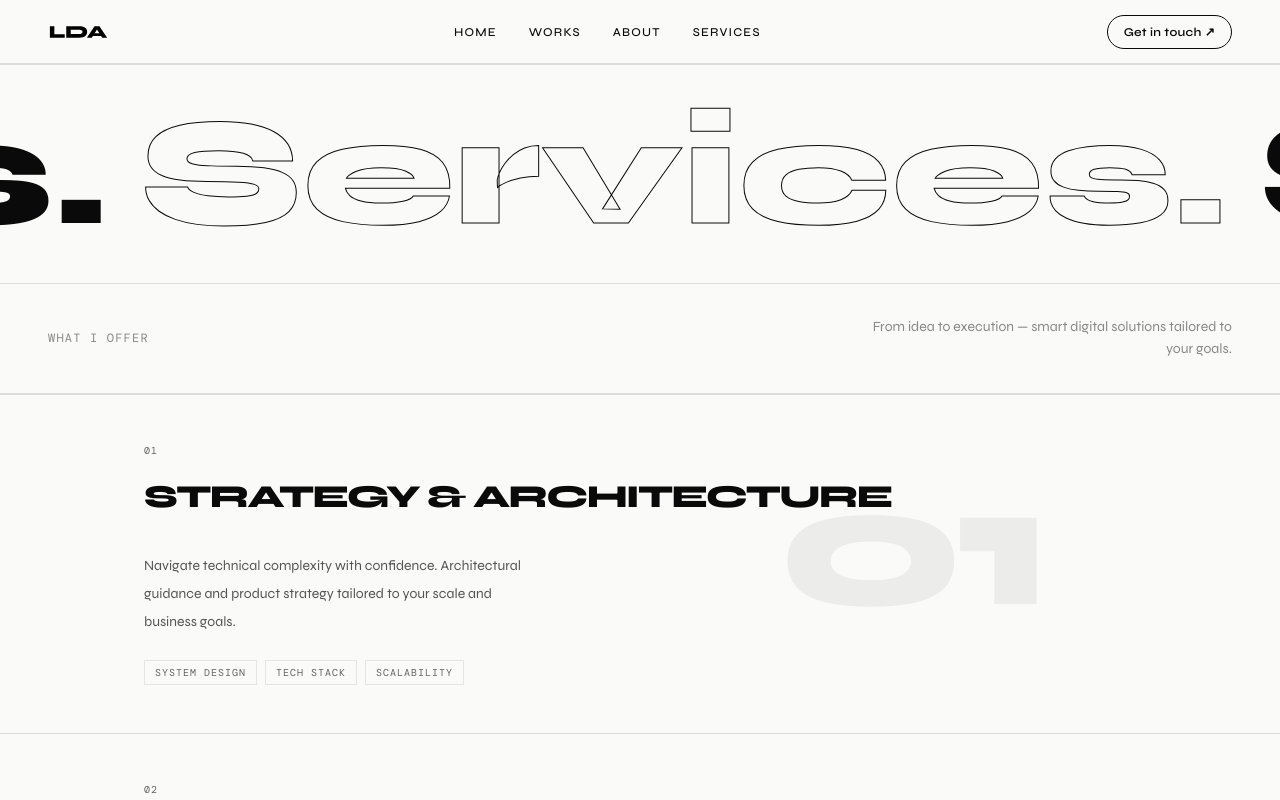
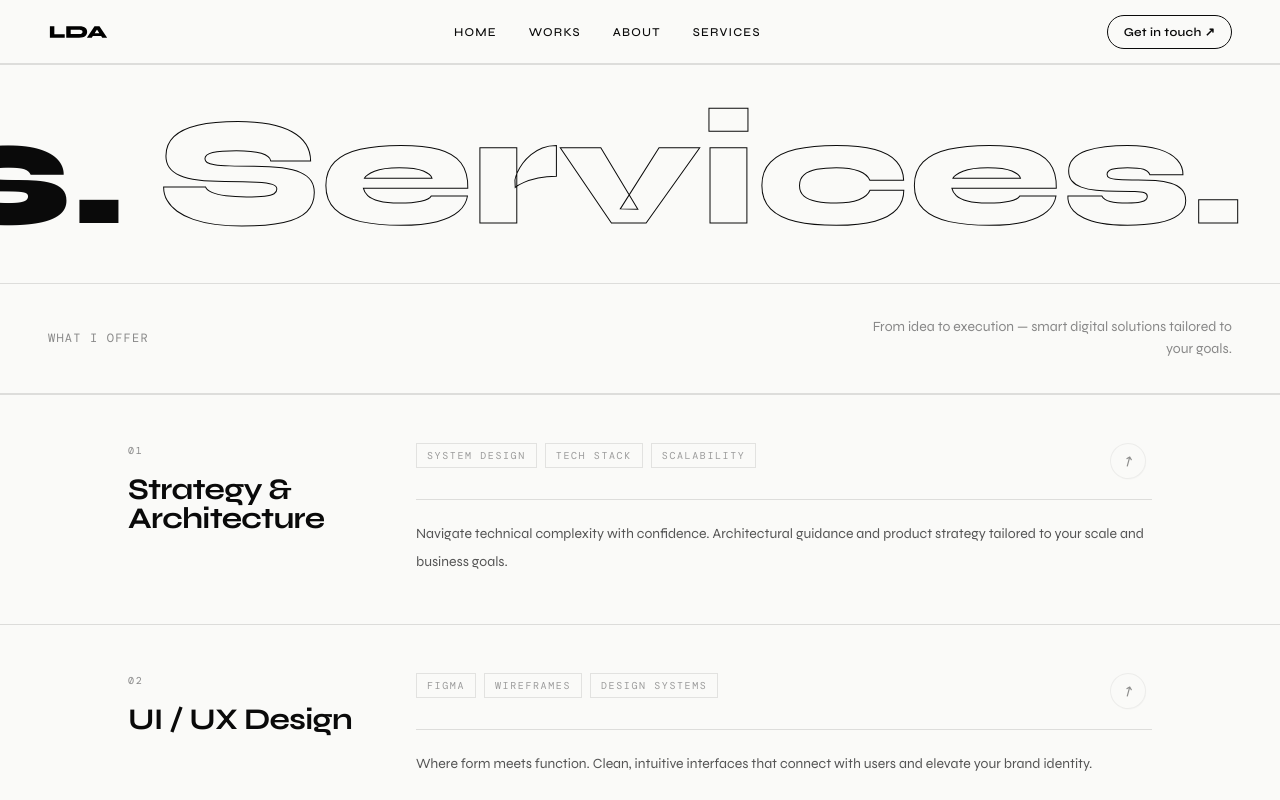
Before and after one commit to ldanh270/portfolio, a Next.js app: page /services in a window 1280 px wide. Shown: the top 800 px of the page. Built offline with nearby package versions, Linux system fonts and the light colour scheme; a web font is replaced by a local one.

Commit message:
fix: redesign about skills

```diff
--- a/src/components/sections/about/AboutSkills.tsx
+++ b/src/components/sections/about/AboutSkills.tsx
@@ -1,22 +1,131 @@
+"use client";
+
+import { motion, useReducedMotion } from "framer-motion";
 import { FadeIn } from "@/components/ui/FadeIn";
-import { RadialHover } from "@/components/ui/RadialHover";
 import { StaggerItem, StaggerList } from "@/components/ui/StaggerList";
 
 type Skills = Record<string, string[]>;
+
+type SkillRowProps = {
+	group: string;
+	groupIndex: number;
+	items: string[];
+	isLast: boolean;
+};
 
 const skills: Skills = {
 	Frontend: ["React", "Next.js", "TypeScript", "Tailwind CSS", "Framer Motion"],
 	Backend: ["Express.js", "PostgreSQL", "MongoDB", "Redis"],
 	Mobile: ["React Native", "Expo", "Flutter"],
-	// "AI/LM": ["RAG Pipeline", "Openclaw", "Vector DB", "Context Engineering"],
 	DevOps: ["Docker", "CI/CD", "Nginx", "Git"],
 	Tools: ["Figma", "Postman", "VS Code", "Notion"],
 };
 
+const ease = [0.22, 1, 0.36, 1] as const;
+const skillGroups = Object.entries(skills);
+
+const rowVariants = {
+	rest: { y: 0, boxShadow: "0 0 0 rgba(10,10,10,0)" },
+	hover: { y: -4, boxShadow: "0 18px 45px rgba(10,10,10,0.07)" },
+};
+
+const surfaceVariants = {
+	rest: { opacity: 0, scale: 0.985 },
+	hover: { opacity: 1, scale: 1 },
+};
+
+const lineVariants = {
+	rest: { scaleX: 0 },
+	hover: { scaleX: 1 },
+};
+
+const titleVariants = {
+	rest: { x: 0 },
+	hover: { x: 8 },
+};
+
+const chipVariants = {
+	rest: { y: 0, opacity: 0.78 },
+	hover: { y: -2, opacity: 1 },
+};
+
+function formatSkillIndex(index: number): string {
+	return `${String(index + 1).padStart(2, "0")}.`;
+}
+
+function SkillRow({ group, groupIndex, items, isLast }: SkillRowProps) {
+	const shouldReduceMotion = useReducedMotion();
+	const motionEnabled = !shouldReduceMotion;
+
+	return (
+		<motion.article
+			initial="rest"
+			whileHover="hover"
+			whileTap={motionEnabled ? { scale: 0.997 } : undefined}
+			variants={rowVariants}
+			transition={{ duration: motionEnabled ? 0.4 : 0, ease }}
+			className={`group relative isolate min-h-28 overflow-hidden bg-brand-white px-5 py-6 ${
+				isLast ? "" : "border-b border-brand-border"
+			}`}
+		>
+			<motion.span
+				aria-hidden="true"
+				variants={surfaceVariants}
+				transition={{ duration: motionEnabled ? 0.3 : 0, ease }}
+				className="absolute inset-2 z-0 border border-brand-border bg-[rgba(10,10,10,0.018)]"
+			/>
+			<motion.span
+				aria-hidden="true"
+				variants={lineVariants}
+				transition={{ duration: motionEnabled ? 0.36 : 0, ease }}
+				className="absolute left-5 right-5 top-0 z-10 h-px origin-left bg-brand-black"
+			/>
+
+			<div className="relative z-10 grid h-full items-center gap-6 lg:grid-cols-[4rem_0.8fr_1fr] lg:gap-10">
+				<div className="flex items-center gap-4 lg:block">
+					<span className="font-mono text-xs font-bold uppercase tracking-widest text-brand-gray transition-colors duration-300 group-hover:text-brand-black">
+						{formatSkillIndex(groupIndex)}
+					</span>
+					<motion.span
+						aria-hidden="true"
+						variants={lineVariants}
+						transition={{ duration: motionEnabled ? 0.3 : 0, ease }}
+						className="hidden h-px w-8 origin-left bg-brand-black/35 lg:mt-4 lg:block"
+					/>
+				</div>
+
+				<motion.h3
+					variants={titleVariants}
+					transition={{ duration: motionEnabled ? 0.35 : 0, ease }}
+					className="text-[clamp(2rem,3vw,4.2rem)] font-bold uppercase leading-tight tracking-tight"
+				>
+					{group}
+				</motion.h3>
+
+				<div className="flex flex-wrap gap-2">
+					{items.map((skill, skillIndex) => (
+						<motion.span
+							key={skill}
+							variants={chipVariants}
+							transition={{
+								duration: motionEnabled ? 0.24 : 0,
+								delay: skillIndex * 0.025,
+								ease,
+							}}
+							className="border border-brand-border bg-brand-white px-3 py-1.5 font-mono text-[10px] uppercase tracking-[0.14em] text-brand-gray transition-colors duration-300 group-hover:border-brand-black/20 group-hover:text-brand-black"
+						>
+							{skill}
+						</motion.span>
+					))}
+				</div>
+			</div>
+		</motion.article>
+	);
+}
+
 export default function AboutSkills() {
 	return (
 		<section className="grid border-b border-brand-border px-6 py-14 sm:px-12 lg:grid-cols-[0.4fr_1fr] lg:gap-20">
-			{/* Section Title */}
 			<FadeIn
 				className="mb-10 lg:mb-0"
 				y={32}
@@ -30,43 +139,17 @@ export default function AboutSkills() {
 				</p>
 			</FadeIn>
 
-			{/* Skill Items */}
 			<StaggerList className="grid auto-rows-fr">
-				{Object.entries(skills).map(([group, items], groupIndex) => {
-					return (
-						<StaggerItem key={group}>
-							<RadialHover
-								as="div"
-								shape="parallelVertical"
-							>
-								<div
-									className={`group relative grid h-full min-h-24 cursor-default items-center gap-10 overflow-hidden ${groupIndex < Object.keys(skills).length - 1 ? "border-b" : ""} border-brand-border px-5 py-6 transition-colors lg:grid-cols-[auto_0.75fr_1fr] lg:grid-rows-1 hover:text-brand-white active:text-brand-white`}
-								>
-									{/* Group Number */}
-									<span
-										className={`relative z-10 font-mono text-xs font-bold uppercase tracking-widest text-brand-gray group-hover:text-brand-white group-active:text-brand-white`}
-									>
-										{String(groupIndex + 1).padStart(2, "0")}.
-									</span>
-
-									{/* Group Title */}
-									<h3 className="relative z-10 text-[clamp(2rem,3vw,4.2rem)] font-bold uppercase leading-tight tracking-tight">
-										{group}
-									</h3>
-
-									{/* Skill Items */}
-									<div
-										className={`relative z-10 grid gap-1 font-mono text-[10px] uppercase leading-5 tracking-tight lg:grid-cols-2 text-brand-white group-hover:text-brand-white`}
-									>
-										{items.map((skill) => (
-											<span key={skill}>{skill}</span>
-										))}
-									</div>
-								</div>
-							</RadialHover>
-						</StaggerItem>
-					);
-				})}
+				{skillGroups.map(([group, items], groupIndex) => (
+					<StaggerItem key={group}>
+						<SkillRow
+							group={group}
+							groupIndex={groupIndex}
+							items={items}
+							isLast={groupIndex === skillGroups.length - 1}
+						/>
+					</StaggerItem>
+				))}
 			</StaggerList>
 		</section>
 	);
--- a/src/components/sections/services/ServiceCard.tsx
+++ b/src/components/sections/services/ServiceCard.tsx
@@ -3,15 +3,46 @@
 import { motion, useReducedMotion } from "framer-motion";
 import { FadeIn } from "@/components/ui/FadeIn";
 import type { Service } from "@/data/services";
-import { RadialHover } from "@/components/ui/RadialHover.tsx";
 
 type ServiceCardProps = {
 	service: Service;
 	index: number;
 };
 
+const ease = [0.22, 1, 0.36, 1] as const;
+const tagDelayStep = 0.04;
+
+const cardVariants = {
+	rest: { y: 0, boxShadow: "0 0 0 rgba(10,10,10,0)" },
+	hover: {
+		y: -6,
+		boxShadow: "0 18px 45px rgba(10,10,10,0.08)",
+	},
+};
+
+const surfaceVariants = {
+	rest: { opacity: 0, scale: 0.985 },
+	hover: { opacity: 1, scale: 1 },
+};
+
+const lineVariants = {
+	rest: { scaleX: 0 },
+	hover: { scaleX: 1 },
+};
+
+const titleVariants = {
+	rest: { x: 0 },
+	hover: { x: 6 },
+};
+
+const arrowVariants = {
+	rest: { x: -6, rotate: -30, opacity: 0.45 },
+	hover: { x: 0, rotate: 0, opacity: 1 },
+};
+
 export function ServiceCard({ service, index }: ServiceCardProps) {
 	const shouldReduceMotion = useReducedMotion();
+	const motionEnabled = !shouldReduceMotion;
 
 	return (
 		<FadeIn
@@ -19,113 +50,105 @@ export function ServiceCard({ service, index }: ServiceCardProps) {
 			y={24}
 			className="group relative border-b border-brand-border"
 		>
-			<RadialHover
-				className="relative h-full cursor-default overflow-hidden px-6 py-12 sm:px-36"
-				as="div"
-				shape="parallelVertical"
+			<motion.article
+				initial="rest"
+				whileHover="hover"
+				whileTap={motionEnabled ? { scale: 0.996 } : undefined}
+				variants={cardVariants}
+				transition={{ duration: motionEnabled ? 0.45 : 0, ease }}
+				className="relative isolate overflow-hidden bg-brand-white px-8 py-12 sm:px-16 md:px-24 lg:px-32"
 			>
-				{/* Watermark number — drifts right on hover */}
 				<motion.p
 					aria-hidden="true"
-					className="pointer-events-none absolute right-24 top-4 select-none font-extrabold leading-none tracking-tighter"
-					style={{ fontSize: "clamp(6rem,14vw,11rem)" }}
-					variants={{
-						rest: { x: 0, color: "rgba(10,10,10,0.06)" },
-						hover: shouldReduceMotion ? {} : { x: 32, color: "rgba(255,255,255,0.07)" },
-					}}
-					transition={{ duration: 0.55, ease: [0.22, 1, 0.36, 1] }}
-				>
+					variants={surfaceVariants}
+					transition={{ duration: motionEnabled ? 0.32 : 0, ease }}
+					className="absolute inset-3 z-0 border border-brand-border bg-[rgba(10,10,10,0.02)]"
+				/>
+				<motion.span
+					aria-hidden="true"
+					variants={lineVariants}
+					transition={{ duration: motionEnabled ? 0.38 : 0, ease }}
+					className="absolute left-8 right-8 top-0 z-10 h-px origin-left bg-brand-black/70 sm:left-16 sm:right-16 md:left-24 md:right-24 lg:left-32 lg:right-32"
+				/>
+
+				<div className="relative z-10 grid gap-8 lg:grid-cols-[15rem_1fr] lg:gap-12">
+					<div className="flex items-start justify-between gap-4 lg:block">
+						<div>
+							<p className="font-mono text-[10px] uppercase tracking-[0.18em] text-brand-gray">
 								{service.number}
-				</motion.p>
+							</p>
+							<motion.span
+								aria-hidden="true"
+								variants={lineVariants}
+								transition={{ duration: motionEnabled ? 0.3 : 0, ease }}
+								className="mt-4 hidden h-px w-10 origin-left bg-brand-black/30 lg:block"
+							/>
+						</div>
 
-				{/* Content */}
-				<div className="relative z-10">
-					{/* Number label */}
-					<motion.p
-						className="mb-6 font-mono text-[10px] uppercase tracking-widest"
-						variants={{
-							rest: { color: "rgba(100,100,100,1)" },
-							hover: shouldReduceMotion ? {} : { color: "rgba(255,255,255,0.4)" },
-						}}
-						transition={{ duration: 0.3 }}
-					>
-						{service.number}
-					</motion.p>
-
-					{/* Title + arrow row */}
-					<div className="mb-4 flex items-baseline justify-between gap-4">
 						<motion.h3
-							className="font-extrabold uppercase leading-[0.92] tracking-tighter"
-							style={{ fontSize: "clamp(1.4rem,2.5vw,2rem)" }}
-							variants={{
-								rest: { color: "#0a0a0a" },
-								hover: shouldReduceMotion ? {} : { color: "#ffffff" },
-							}}
-							transition={{ duration: 0.3 }}
+							className="max-w-[18rem] text-2xl font-bold leading-[0.95] tracking-tight text-brand-black sm:text-3xl"
+							variants={titleVariants}
+							transition={{ duration: motionEnabled ? 0.35 : 0, ease }}
 						>
 							{service.title}
 						</motion.h3>
-
-						{/* Arrow — slides in from left */}
-						<motion.span
-							aria-hidden="true"
-							className="shrink-0 font-mono text-lg text-brand-white"
-							variants={{
-								rest: { opacity: 0, x: -20 },
-								hover: shouldReduceMotion ? {} : { opacity: 1, x: 0 },
-							}}
-							transition={{ duration: 0.35, ease: [0.22, 1, 0.36, 1] }}
-						>
-							↗
-						</motion.span>
 					</div>
 
-					{/* Underline sweep */}
-					<div className="mb-5 h-px w-full overflow-hidden bg-transparent">
+					<div>
 						<motion.div
-							className="h-px bg-[rgba(255,255,255,0.15)]"
 							variants={{
-								rest: { scaleX: 0, originX: 0 },
-								hover: shouldReduceMotion ? {} : { scaleX: 1, originX: 0 },
+								rest: { y: 0 },
+								hover: { y: -2 },
 							}}
-							transition={{ duration: 0.45, ease: [0.22, 1, 0.36, 1] }}
-						/>
-					</div>
-
-					{/* Description */}
-					<motion.p
-						className="max-w-sm text-sm leading-7"
-						variants={{
-							rest: { color: "#555555" },
-							hover: shouldReduceMotion ? {} : { color: "rgba(255,255,255,0.65)" },
-						}}
-						transition={{ duration: 0.3 }}
+							transition={{ duration: motionEnabled ? 0.35 : 0, ease }}
 						>
-						{service.description}
-					</motion.p>
-
-					{/* Tags */}
+							<div className="mb-5 flex flex-wrap items-start justify-between gap-4">
 								{service.tags.length > 0 && (
-						<div className="mt-6 flex flex-wrap gap-2">
+									<div className="flex flex-wrap gap-2">
 										{service.tags.map((tag, i) => (
 											<motion.span
 												key={tag}
-									className="border px-2.5 py-1 font-mono text-[10px] uppercase tracking-widest"
+												className="border border-brand-border bg-brand-white px-2.5 py-1 font-mono text-[10px] uppercase tracking-[0.16em] text-brand-gray"
 												variants={{
-										rest: { borderColor: "rgba(229,229,229,1)", color: "rgba(100,100,100,1)" },
-										hover: shouldReduceMotion
-											? {}
-											: { borderColor: "rgba(255,255,255,0.2)", color: "rgba(255,255,255,0.45)" },
+													rest: { opacity: 0.82 },
+													hover: { opacity: 1 },
 												}}
-									transition={{ duration: 0.25, delay: i * 0.04 }}
+												transition={{
+													duration: motionEnabled ? 0.22 : 0,
+													delay: i * tagDelayStep,
+													ease,
+												}}
 											>
 												{tag}
 											</motion.span>
 										))}
 									</div>
 								)}
+
+								<motion.span
+									aria-hidden="true"
+									variants={arrowVariants}
+									transition={{ duration: motionEnabled ? 0.35 : 0, ease }}
+									className="grid size-9 shrink-0 place-items-center rounded-full border border-brand-border bg-brand-white font-mono text-sm text-brand-black shadow-[0_1px_0_rgba(10,10,10,0.04)]"
+								>
+									↗
+								</motion.span>
 							</div>
-			</RadialHover>
+
+							<div className="h-px overflow-hidden bg-brand-border">
+								<motion.div
+									aria-hidden="true"
+									variants={lineVariants}
+									transition={{ duration: motionEnabled ? 0.38 : 0, ease }}
+									className="h-full origin-left bg-brand-black"
+								/>
+							</div>
+
+							<p className="mt-5 max-w-3xl text-sm leading-7 text-[#555]">{service.description}</p>
+						</motion.div>
+					</div>
+				</div>
+			</motion.article>
 		</FadeIn>
 	);
 }
```
Lines whose indentation alone changed are shown as unchanged.
